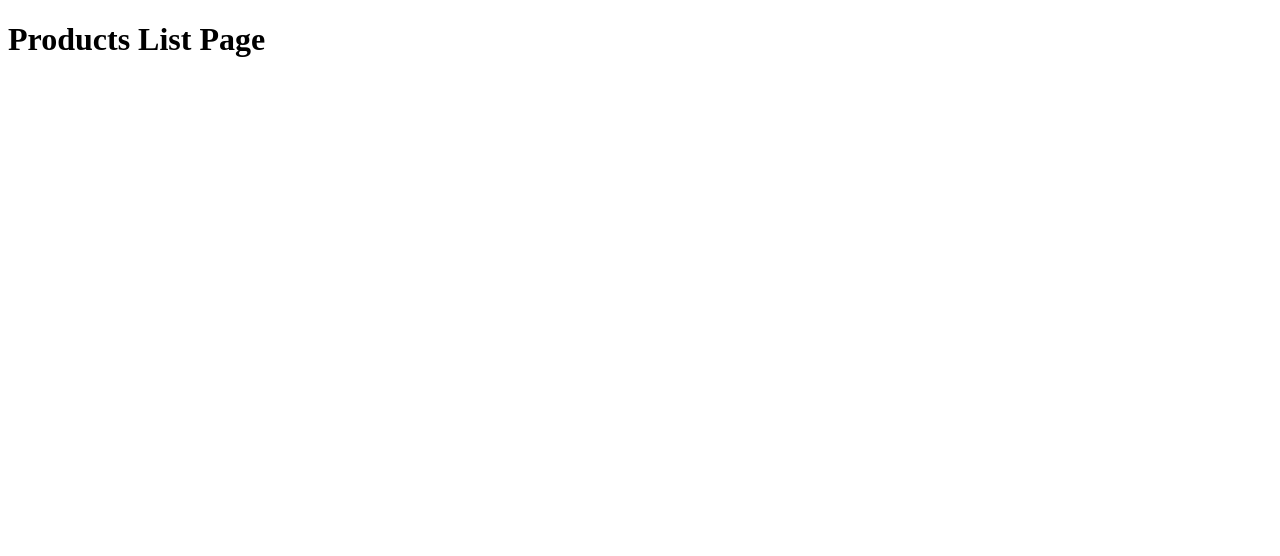
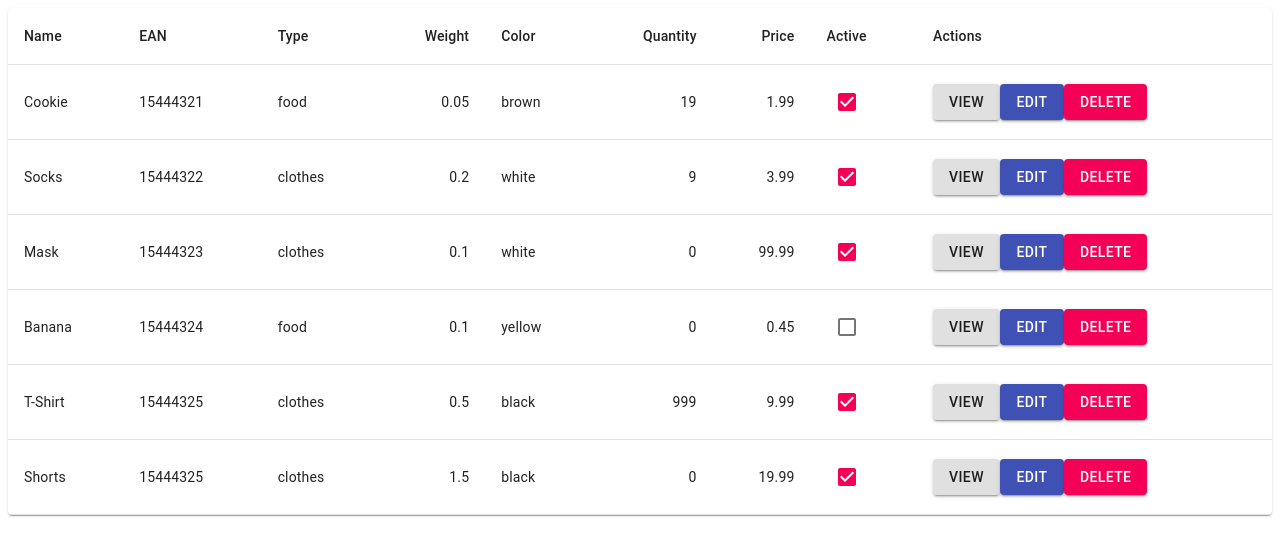
Before and after one commit to Rokaskl/talech-task, a React (Create React App) app: page /products in a window 1280 px wide. Shown: the top 556 px of the page. Built offline with nearby package versions, Linux system fonts and the light colour scheme.

Commit message:
products list and dummy data

```diff
--- a/src/App.js
+++ b/src/App.js
@@ -4,8 +4,10 @@ import ProductPreview from "./components/ProductPreview";
 import ProductsList from "./components/ProductsList";
 import ProductNew from "./components/ProductNew";
 import ProductEdit from "./components/ProductEdit";
+import data from "./data/dummy.json";
 
 function App() {
+  localStorage.setItem("products", JSON.stringify(data.products));
   return (
     <div className="App">
       <Router>
--- a/src/components/ProductsList.js
+++ b/src/components/ProductsList.js
@@ -1,9 +1,68 @@
 import React from "react";
+import { makeStyles } from "@material-ui/core/styles";
+import Table from "@material-ui/core/Table";
+import TableBody from "@material-ui/core/TableBody";
+import TableCell from "@material-ui/core/TableCell";
+import TableContainer from "@material-ui/core/TableContainer";
+import TableHead from "@material-ui/core/TableHead";
+import TableRow from "@material-ui/core/TableRow";
+import Paper from "@material-ui/core/Paper";
+import Button from "@material-ui/core/Button";
+import Checkbox from "@material-ui/core/Checkbox";
+
+const useStyles = makeStyles({
+  table: {
+    minWidth: 650,
+  },
+});
 
 export default function ProductsList() {
+  const classes = useStyles();
+  const rows = JSON.parse(localStorage.getItem("products"));
   return (
-    <div>
-      <h1>Products List Page</h1>
-    </div>
+    <TableContainer component={Paper}>
+      <Table className={classes.table} aria-label="simple table">
+        <TableHead>
+          <TableRow>
+            <TableCell>Name</TableCell>
+            <TableCell>EAN</TableCell>
+            <TableCell>Type</TableCell>
+            <TableCell align="right">Weight</TableCell>
+            <TableCell>Color</TableCell>
+            <TableCell align="right">Quantity</TableCell>
+            <TableCell align="right">Price</TableCell>
+            <TableCell>Active</TableCell>
+            <TableCell>Actions</TableCell>
+          </TableRow>
+        </TableHead>
+        <TableBody>
+          {rows.map((row) => (
+            <TableRow key={row.name}>
+              <TableCell component="th" scope="row">
+                {row.name}
+              </TableCell>
+              <TableCell>{row.ean}</TableCell>
+              <TableCell>{row.type}</TableCell>
+              <TableCell align="right">{row.weight}</TableCell>
+              <TableCell>{row.color}</TableCell>
+              <TableCell align="right">{row.quantity}</TableCell>
+              <TableCell align="right">{row.price}</TableCell>
+              <TableCell>
+                <Checkbox checked={row.active} />
+              </TableCell>
+              <TableCell>
+                <Button variant="contained">View</Button>
+                <Button variant="contained" color="primary">
+                  Edit
+                </Button>
+                <Button variant="contained" color="secondary">
+                  Delete
+                </Button>
+              </TableCell>
+            </TableRow>
+          ))}
+        </TableBody>
+      </Table>
+    </TableContainer>
   );
 }
--- /dev/null
+++ b/src/data/dummy.json
@@ -0,0 +1,70 @@
+{
+  "products": [
+    {
+      "id": 1,
+      "name": "Cookie",
+      "ean": "15444321",
+      "type": "food",
+      "weight": 0.05,
+      "color": "brown",
+      "active": true,
+      "quantity": 19,
+      "price": 1.99
+    },
+    {
+      "id": 2,
+      "name": "Socks",
+      "ean": "15444322",
+      "type": "clothes",
+      "weight": 0.2,
+      "color": "white",
+      "active": true,
+      "quantity": 9,
+      "price": 3.99
+    },
+    {
+      "id": 3,
+      "name": "Mask",
+      "ean": "15444323",
+      "type": "clothes",
+      "weight": 0.1,
+      "color": "white",
+      "active": true,
+      "quantity": 0,
+      "price": 99.99
+    },
+    {
+      "id": 4,
+      "name": "Banana",
+      "ean": "15444324",
+      "type": "food",
+      "weight": 0.1,
+      "color": "yellow",
+      "active": false,
+      "quantity": 0,
+      "price": 0.45
+    },
+    {
+      "id": 5,
+      "name": "T-Shirt",
+      "ean": "15444325",
+      "type": "clothes",
+      "weight": 0.5,
+      "color": "black",
+      "active": true,
+      "quantity": 999,
+      "price": 9.99
+    },
+    {
+      "id": 6,
+      "name": "Shorts",
+      "ean": "15444325",
+      "type": "clothes",
+      "weight": 1.5,
+      "color": "black",
+      "active": true,
+      "quantity": 0,
+      "price": 19.99
+    }
+  ]
+}
```
